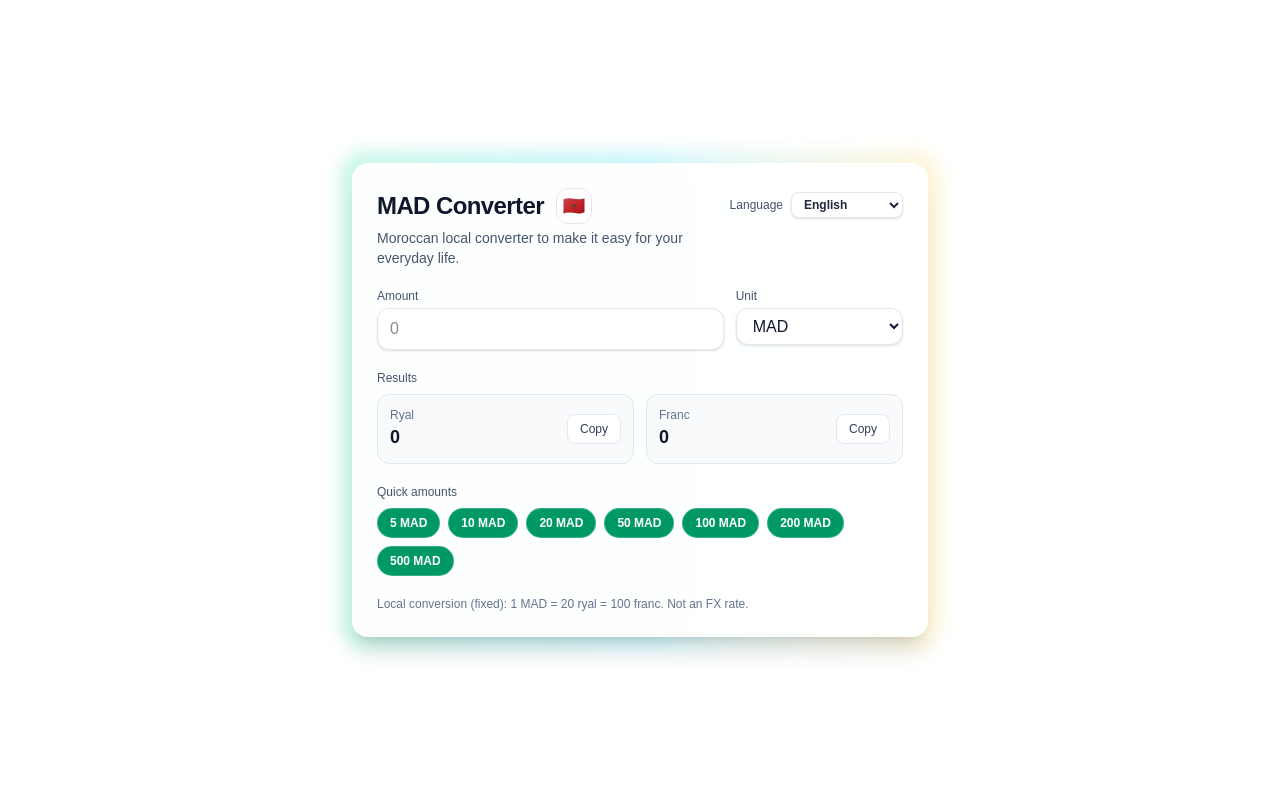
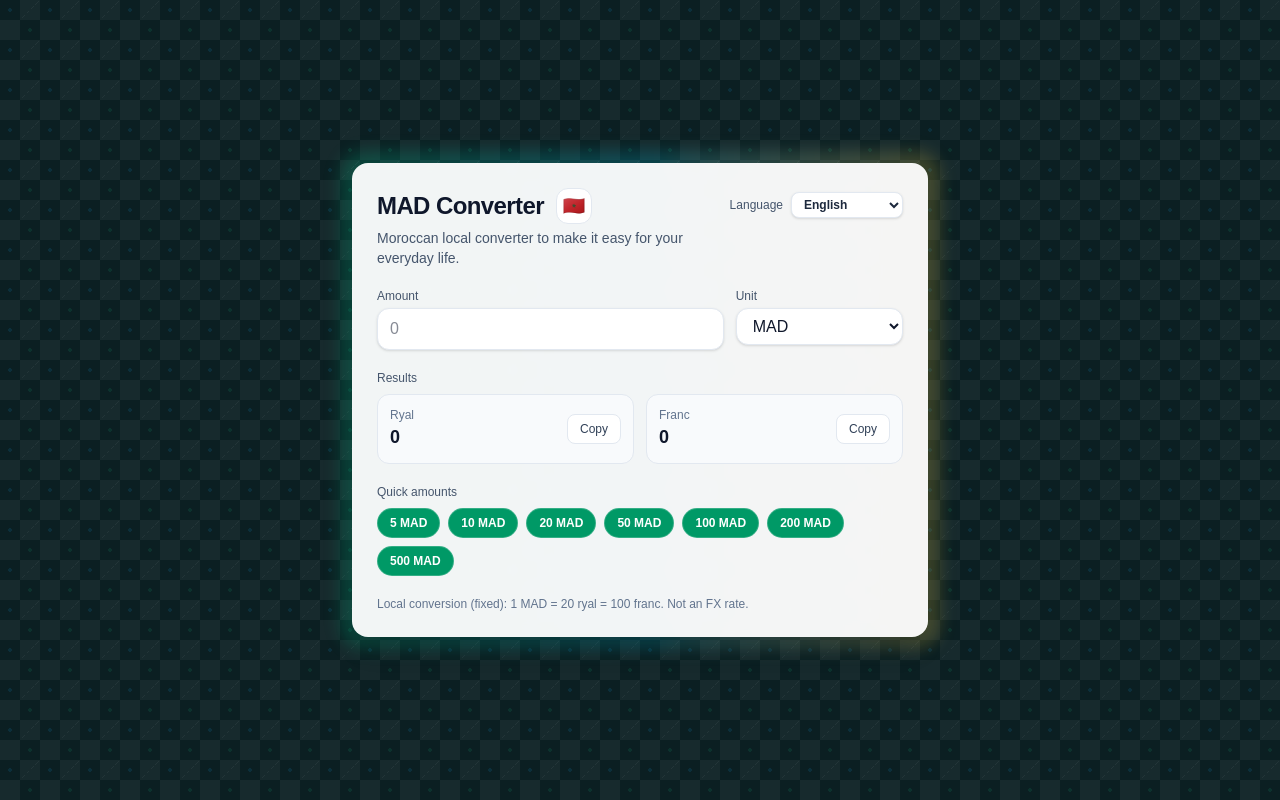
Before and after one commit to WalidEll/mad-converter, a Next.js app: page /en in a window 1280 px wide. Built offline with nearby package versions, Linux system fonts and the light colour scheme.

Commit message:
Fix next-intl provider so translations render for selected locale

```diff
--- a/app/[locale]/layout.tsx
+++ b/app/[locale]/layout.tsx
@@ -1,5 +1,7 @@
 import type {Metadata} from 'next';
 import {notFound} from 'next/navigation';
+import {NextIntlClientProvider} from 'next-intl';
+import {getMessages} from 'next-intl/server';
 import {locales, type Locale} from '@/i18n/request';
 
 const seo: Record<Locale, {title: string; description: string; dir: 'ltr' | 'rtl'}> = {
@@ -91,11 +93,8 @@ export default async function LocaleLayout({
 }) {
   const {locale} = await params;
   if (!locales.includes(locale as Locale)) notFound();
-  const l = locale as Locale;
 
-  return (
-    <html lang={l} dir={seo[l].dir}>
-      <body>{children}</body>
-    </html>
-  );
+  const messages = await getMessages();
+
+  return <NextIntlClientProvider messages={messages}>{children}</NextIntlClientProvider>;
 }
--- a/app/layout.tsx
+++ b/app/layout.tsx
@@ -1,7 +1,6 @@
 import type {Metadata} from 'next';
 import {Geist, Geist_Mono} from 'next/font/google';
-import {NextIntlClientProvider} from 'next-intl';
-import {getLocale, getMessages} from 'next-intl/server';
+import {getLocale} from 'next-intl/server';
 import './globals.css';
 
 const geistSans = Geist({
@@ -26,12 +25,12 @@ export default async function RootLayout({
   children: React.ReactNode;
 }>) {
   const locale = await getLocale();
-  const messages = await getMessages();
+  const dir = locale === 'ar-ma' ? 'rtl' : 'ltr';
 
   return (
-    <html lang={locale} dir="ltr">
+    <html lang={locale} dir={dir}>
       <body className={`${geistSans.variable} ${geistMono.variable} min-h-dvh bg-zellij antialiased`}>
-        <NextIntlClientProvider messages={messages}>{children}</NextIntlClientProvider>
+        {children}
       </body>
     </html>
   );
```
